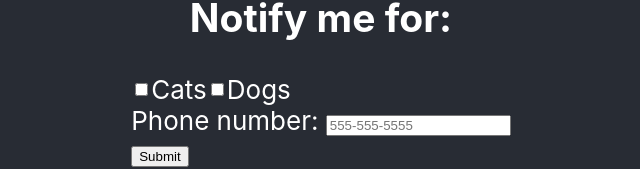
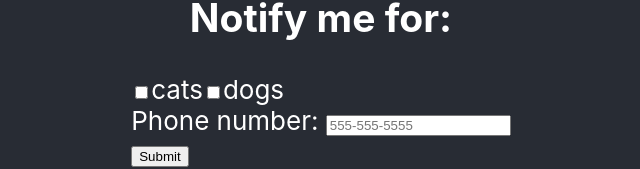
Before and after one commit to yonidoronpeters/pet-finder, a React (Create React App) app: page / in a window 1280 px wide. Shown: the part 402-571 px from the top of the page, without its empty margins (319-959 px from the left). Built offline with nearby package versions, Linux system fonts and the light colour scheme.

Commit message:
extract Pet component

```diff
--- a/package.json
+++ b/package.json
@@ -6,6 +6,7 @@
     "@testing-library/jest-dom": "^5.11.4",
     "@testing-library/react": "^11.1.0",
     "@testing-library/user-event": "^12.1.10",
+    "pluralize": "^8.0.0",
     "react": "^17.0.1",
     "react-dom": "^17.0.1",
     "react-scripts": "4.0.0",
--- a/src/App.css
+++ b/src/App.css
@@ -29,7 +29,7 @@
 }
 
 .petRow {
-  width: 50%;
+  /*width: 50%;*/
   float: left;
   display: flex;
   flex-direction: row;
--- /dev/null
+++ b/src/components/Pet.js
@@ -0,0 +1,21 @@
+import React from 'react';
+import Gender from './Gender';
+import Age from './Age';
+import Breed from './Breed';
+import pluralize from 'pluralize';
+
+const Pet = ({ type, handleAnimalSelected }) => (
+  <div className="pet">
+    <input type="checkbox" id={pluralize(type)} name={type} onChange={handleAnimalSelected}/>
+    <label htmlFor={pluralize(type)}>
+      {pluralize(type)}
+    </label>
+    <div id={type} hidden={true}>
+      <Gender pet={type}/>
+      <Age pet={type}/>
+      <Breed pet={type}/>
+    </div>
+  </div>
+);
+
+export default Pet;
--- a/src/components/PetFinderApp.js
+++ b/src/components/PetFinderApp.js
@@ -1,8 +1,6 @@
 import React from 'react';
-import Gender from './Gender';
-import Age from './Age';
-import Breed from './Breed';
 import ContactInfo from './ContactInfo';
+import Pet from './Pet';
 
 export default class PetFinderApp extends React.Component {
   state = {
@@ -97,20 +95,8 @@ export default class PetFinderApp extends React.Component {
           <h2>Notify me for:</h2>
           <form className="add-option" onSubmit={this.handleSubmitForm}>
             <div className="petRow">
-              <input type="checkbox" id="option1" name="cats" onChange={this.handleAnimalSelected}/>
-              <label htmlFor="option1">Cats</label>
-              <div id="cats" hidden={true}>
-                <Gender pet="cat"/>
-                <Age pet="cat"/>
-                <Breed pet="cat"/>
-              </div>
-              <input type="checkbox" id="option2" name="dogs" onChange={this.handleAnimalSelected}/>
-              <label htmlFor="option2">Dogs</label>
-              <div id="dogs" hidden={true}>
-                <Gender pet="dog"/>
-                <Age pet="dog"/>
-                <Breed pet="dog"/>
-              </div>
+              <Pet type="cat" handleAnimalSelected={this.handleAnimalSelected}/>
+              <Pet type="dog" handleAnimalSelected={this.handleAnimalSelected}/>
             </div>
            <ContactInfo />
             <button className="button">Submit</button>
```
Also changed, not shown: 1 other file (tests, documents, lock files or other folders).
